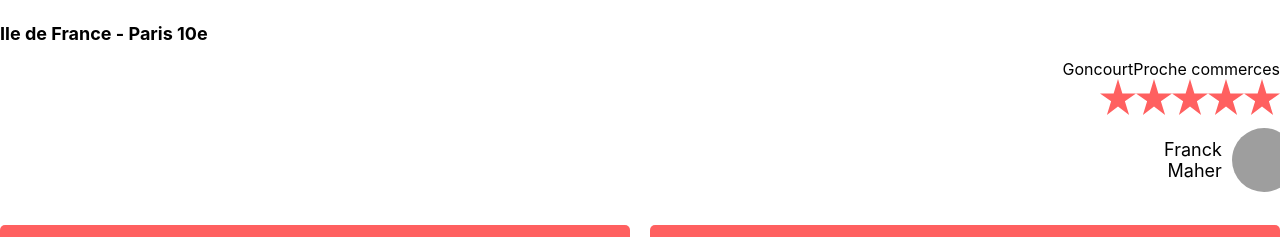
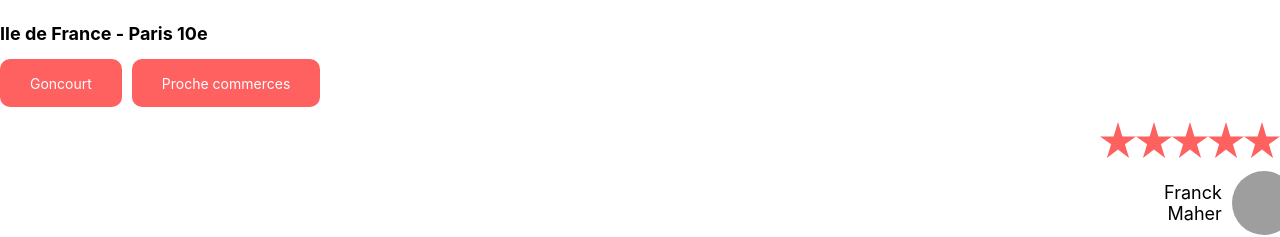
Before and after one commit to nadia3190/Kasa_P6, a React (Create React App) app in the folder kasa/: page /fiche-logement/0979876d in a window 1280 px wide. Shown: the part 610-847 px from the top of the page. Built offline with nearby package versions, Linux system fonts and the light colour scheme; grey boxes are pictures that could not be loaded.

Commit message:
styling pages version 2

```diff
--- a/kasa/src/components/Carroussel/Carroussel.js
+++ b/kasa/src/components/Carroussel/Carroussel.js
@@ -10,14 +10,14 @@ import previousArrow from "../../assets/images/previous-arrow.svg";
 const Carroussel = (props) => {
     const maxIndex = props.images.length - 1;
 
-    const [counter, setCounter] = React.useState(0);
+    const [counter, setCounter] = React.useState(0); //counter est le state, setCounter est la fonction qui permet de modifier le state
 
     function prevImage() {
-          setCounter(prevIndex => prevIndex === 0 ? maxIndex : prevIndex - 1)
+          setCounter(prevIndex => prevIndex === 0 ? maxIndex : prevIndex - 1)//prevIndex est la valeur précédente du state
     }
 
     function nextImage() {
-        setCounter(prevIndex => prevIndex === maxIndex ? 0 : prevIndex + 1)
+        setCounter(prevIndex => prevIndex === maxIndex ? 0 : prevIndex + 1)//prevIndex est la valeur précédente du state
     }
     const carrouselImages = props.images.map((image, index) => (
         <div key={index} className={counter === index ? "carrousel-slide carrousel-active" : "carrousel-slide"}>
@@ -28,7 +28,7 @@ const Carroussel = (props) => {
    return (
         <figure className="carrousel">
             {carrouselImages}
-            {props.images.length > 1 &&
+            {props.images.length > 1 && // si le nombre d'images est supérieur à 1, on affiche les flèches
                 <div>
                     <img src={previousArrow} onClick={prevImage} className="carrousel-arrow previous" alt="Icône de défilement en avant du carrousel."/>
                     <img src={nextArrow} onClick={nextImage} className="carrousel-arrow next" alt="Icône de défilement en arrière du carrousel."/>
--- a/kasa/src/components/Section/Section.scss
+++ b/kasa/src/components/Section/Section.scss
@@ -1,6 +1,6 @@
 :root {
     --main-pink: #FF6060;
-    --container-grey: grey;
+    --container-grey: #F6F6F6;
 }
 
 @keyframes fade {
@@ -36,6 +36,7 @@
         align-items: center;
         padding: 6px 12px;
         cursor: pointer;
+        color: #FFF;
         &-icon {
             height: 12px;
         }
@@ -48,7 +49,7 @@
         }
     }
     &-description {
-        color: black;
+        color: var(--main-pink);
         font-size: 0.75rem;
         font-weight: 400;
         border-radius: 0 0 10px 10px;
--- a/kasa/src/components/Tag/Tag.js
+++ b/kasa/src/components/Tag/Tag.js
@@ -2,9 +2,18 @@ import React from "react";
 import "./Tag.scss";
 import PropTypes from "prop-types";
 
-const Tag = (props) => {
-    return <span className="tag">{props.tags}</span>;
-    }
+const Tag =(props) => {
+    const tags = props.tags.map((item, index) => {
+        return <div key={index} className="tag-wrapper">
+            <span className="tag-title">{item}</span>
+                </div>
+    })
+    return (
+        <div className="tag-container">
+            {tags}
+        </div>
+    )
+}
 
 export default Tag;
 
--- a/kasa/src/components/Tag/Tag.scss
+++ b/kasa/src/components/Tag/Tag.scss
@@ -1,34 +1,27 @@
-$color-text: #d04f4f;
-$color-primary: #ff5a5f;
-$color-primary-dark: #e0383e;
-$color-secondary: #00a699;
-$color-secondary-dark: #00887a;
-$color-tertiary: #007a87;
-.tag {
-    &__name {
-        font-size: 1.2rem;
-        font-weight: 700;
-        color: $color-text;
-        margin-bottom: 1rem;
+.tag-container {
+    display: flex;
+    flex-wrap: wrap;
+    gap: 10px;
+    margin-bottom: 15px;
+}
+
+.tag-wrapper {
+    display: flex;
+    justify-content: center;
+    align-items: center;
+    height: 18px;
+    background: var(--main-pink);
+    border-radius: 5px;
+    padding: 10px;
+    .tag-title {
+        color: white;
+        font-size: 0.625rem;
     }
-    &__description {
-        font-size: 1.2rem;
-        font-weight: 400;
-        color: $color-text;
-        margin-bottom: 1rem;
-    }
-    &__button {
-        font-size: 1.2rem;
-        font-weight: 700;
-        color: $color-text;
-        background-color: $color-primary;
-        border: none;
-        border-radius: 0.5rem;
-        padding: 0.5rem 1rem;
-        cursor: pointer;
-        transition: all 0.3s ease-in-out;
-        &:hover {
-            background-color: $color-primary-dark;
+    @media screen and (min-width: 768px) {
+        padding: 15px 30px;
+        border-radius: 10px;
+        .tag-title {
+            font-size: 0.875rem;
         }
     }
 }
--- a/kasa/src/pages/Fiche-logement/fiche-logement.js
+++ b/kasa/src/pages/Fiche-logement/fiche-logement.js
@@ -45,14 +45,15 @@ import { useState, useEffect } from "react";
 
               <h1 className="container-title">{selectedLogement.title}</h1>
               <h2>{selectedLogement.location}</h2>
+               <Tag tags={tagsValue} />
             </div>
           </div>
 
         </div>
-        <div className="container-host-rating-tag">
+        <div className="container-host-rating">
             <Host host={selectedLogement.host} />
             <StarRating rating={ratingValue} />
-            <Tag tags={tagsValue} />
+
           </div>
 
 
--- a/kasa/src/pages/Fiche-logement/fiche-logement.scss
+++ b/kasa/src/pages/Fiche-logement/fiche-logement.scss
@@ -11,7 +11,7 @@ h2 {
     font-size: 0.875rem;
 }
 
-.container-host-rating-tag {
+.container-host-rating {
     display: flex;
     justify-content: space-between;
     align-items: center;
@@ -34,7 +34,7 @@ h2 {
         flex-direction: row;
         justify-content: space-between;
     }
-    .container-host-rating-tag {
+    .container-host-rating {
         flex-direction: column-reverse;
         align-items: flex-end;
     }
```
